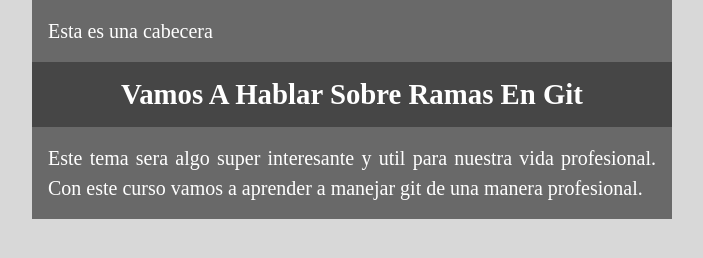
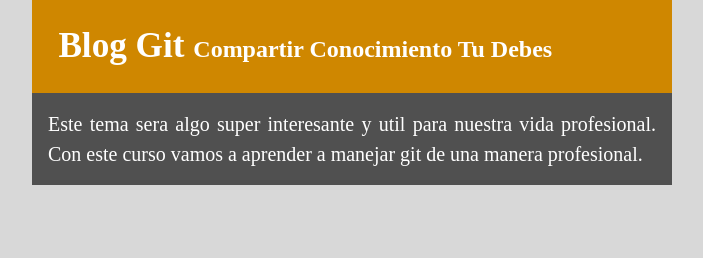
Before and after one commit to Alejo1595/Curso-Git-Platzi, a plain HTML site: page index.html in a window 1280 px wide. Shown: the whole page, without its empty margins (288-991 px from the left). Drawn offline with Linux system fonts and the light colour scheme.

Commit message:
Finalizada la cabecera con diseño naranja

```diff
--- a/index.html
+++ b/index.html
@@ -10,8 +10,10 @@
   <body>
     <div class="container">
       <header>
-        <p>Esta es una cabecera</p>
-        <h1>Vamos a hablar sobre ramas en Git</h1>
+        <h1>
+          Blog Git
+          <span>Compartir conocimiento tu debes</span>
+        </h1>
       </header>
       <p>
         Este tema sera algo super interesante y util para nuestra vida
--- a/styles/styles.css
+++ b/styles/styles.css
@@ -11,12 +11,18 @@ body {
   color: rgb(255, 255, 255);
 }
 
-h1 {
-  text-align: center;
-  background-color: rgb(70, 70, 70);
-  padding: 1rem;
-  font-size: 1.8rem;
+header {
+  background-color: rgb(207, 135, 0);
+  padding: 1.65rem;
   text-transform: capitalize;
+}
+
+header h1 {
+  font-size: 2.2rem;
+}
+
+header h1 span {
+  font-size: 1.5rem;
 }
 
 p {
@@ -24,7 +30,7 @@ p {
   text-align: justify;
   font-size: 20px;
   line-height: 30px;
-  background-color: rgb(105, 105, 105);
+  background-color: rgb(80, 80, 80);
 }
 
 .container {
```
